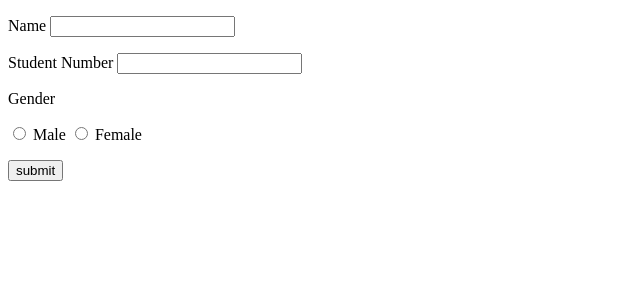
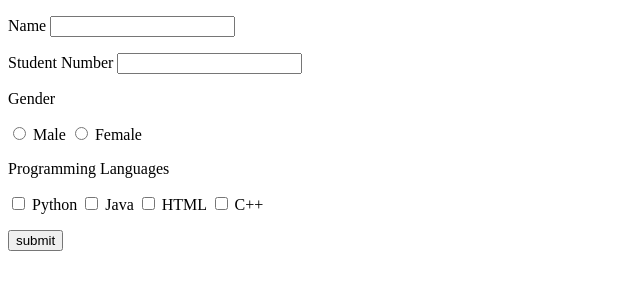
Before and after one commit to CSID-DGU/2022-2-OSSPrac-GitTogether-7, a Flask app: page / in a window 1280 px wide. Shown: the top 300 px of the page, without its empty margins (0-640 px from the left). Run offline with Flask 2, Linux system fonts and the light colour scheme.

Commit message:
[22.11.01]Feat: Programming Language

```diff
--- a/팀과제_3_코드/TeamHw_3_Code/main.py
+++ b/팀과제_3_코드/TeamHw_3_Code/main.py
@@ -16,6 +16,13 @@ def result():
       result['Gender'] = request.form.get('Gender')
       # 학과
       # 프로그래밍 언어 -> hint) ','.join(list명)을 사용하면 list 안에 있는 항목들이 ','로 나누어져 출력됨.
+      result['Programing Languague'] = " "
+      lst = ["Python", "Java", "HTML", "C++"]
+      lst2 = []
+      for x in lst:
+         if request.form.get(x):
+            lst2.append(x)
+      result['Programing Languague'] = ', '.join(lst2)
 
       return render_template("result.html",result = result)
 
--- a/팀과제_3_코드/TeamHw_3_Code/templates/input_info.html
+++ b/팀과제_3_코드/TeamHw_3_Code/templates/input_info.html
@@ -13,6 +13,11 @@
          </p>
          <!-- 학과 -->
          <!-- 프로그래밍 언어 -->
+         <p>Programming Languages</p>
+         <label><input type="checkbox" name="Python"> Python</label>
+         <label><input type="checkbox" name="Java"> Java</label>
+         <label><input type="checkbox" name="HTML"> HTML</label>
+         <label><input type="checkbox" name="C++"> C++</label>
          <p><input type = "submit" value = "submit" /></p>
       </form>
 
```
